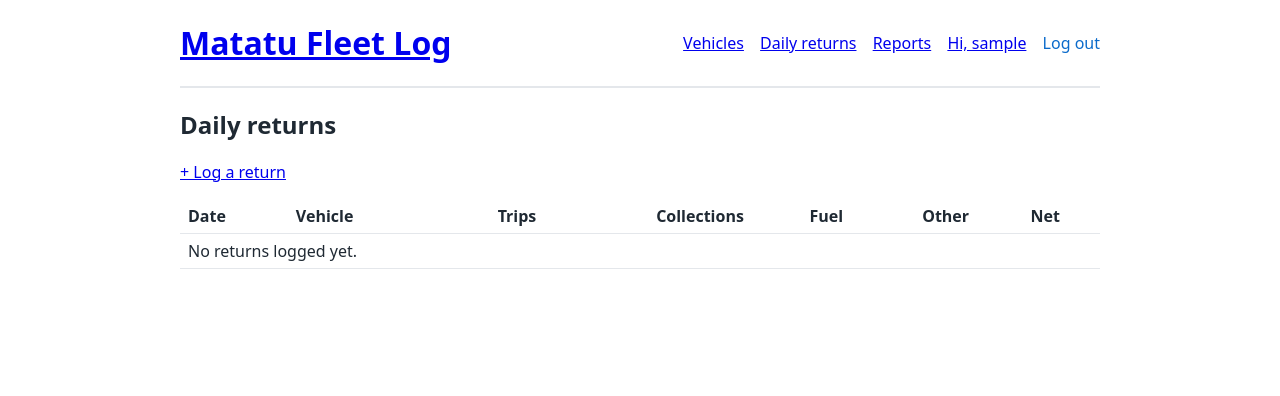
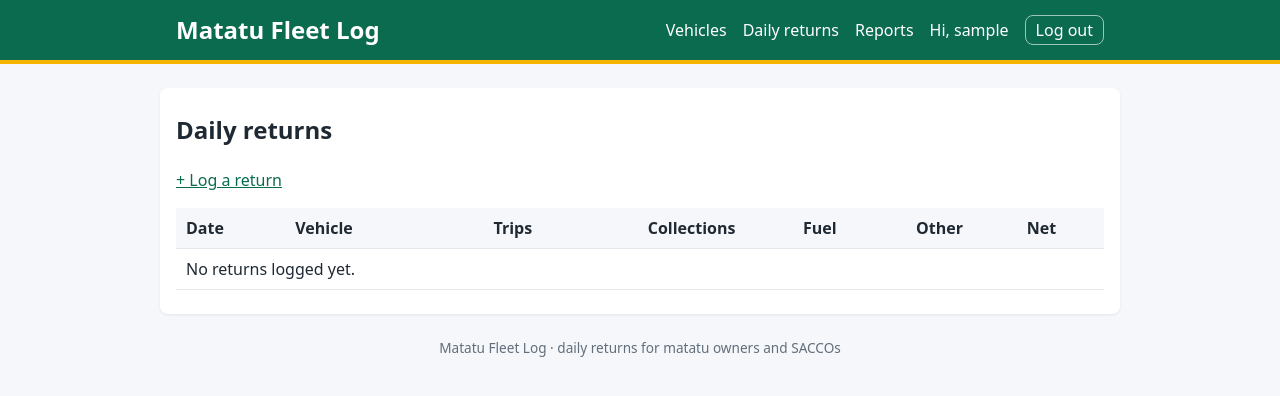
Before and after one commit to teddmchl/matatu-fleet-log, a Django app: page /returns/ in a window 1280 px wide. Shown: the top 396 px of the page. Run offline with Django 5.2, Linux system fonts and the light colour scheme; the visitor is signed in with stand-in values (Sample User, id 1); data that the repository does not hold is empty.

Commit message:
feat: add stylesheet and responsive layout
static/css/style.css served by the staticfiles app (STATICFILES_DIRS). Semantic header/nav/main/footer in base.html, tables scroll on narrow screens, home totals shown as cards.

```diff
--- a/config/settings.py
+++ b/config/settings.py
@@ -138,6 +138,8 @@ USE_TZ = True
 # https://docs.djangoproject.com/en/6.1/howto/static-files/
 
 STATIC_URL = 'static/'
+# Project-wide static files (static/css/style.css) live here, next to manage.py.
+STATICFILES_DIRS = [BASE_DIR / 'static']
 
 
 # Email
--- a/fleet/templates/fleet/home.html
+++ b/fleet/templates/fleet/home.html
@@ -5,13 +5,13 @@
 {% block content %}
 {% if user.is_authenticated %}
     <h2>Your fleet</h2>
-    <ul>
+    <ul class="stats">
         <li>Vehicles: <strong>{{ vehicle_count }}</strong></li>
         <li>Daily returns logged: <strong>{{ return_count }}</strong></li>
         <li>Total collections: <strong>KES {{ total_collections|floatformat:2 }}</strong></li>
     </ul>
     <p>
-        <a href="{% url 'fleet:return_new' %}">Log today's return</a> ·
+        <a class="button" href="{% url 'fleet:return_new' %}">Log today's return</a>
         <a href="{% url 'fleet:vehicle_new' %}">Add a vehicle</a>
     </p>
 {% else %}
--- a/fleet/templates/fleet/return_list.html
+++ b/fleet/templates/fleet/return_list.html
@@ -5,6 +5,7 @@
 {% block content %}
 <h2>Daily returns</h2>
 <p><a href="{% url 'fleet:return_new' %}">+ Log a return</a></p>
+<div class="table-wrap">
 <table>
     <tr>
         <th>Date</th><th>Vehicle</th><th class="num">Trips</th>
@@ -25,4 +26,5 @@
     <tr><td colspan="8">No returns logged yet.</td></tr>
     {% endfor %}
 </table>
+</div>
 {% endblock %}
--- a/fleet/templates/fleet/vehicle_list.html
+++ b/fleet/templates/fleet/vehicle_list.html
@@ -5,6 +5,7 @@
 {% block content %}
 <h2>My vehicles</h2>
 <p><a href="{% url 'fleet:vehicle_new' %}">+ Add a vehicle</a></p>
+<div class="table-wrap">
 <table>
     <tr><th>Plate</th><th>Route</th><th class="num">Capacity</th><th>Status</th><th></th></tr>
     {% for vehicle in vehicles %}
@@ -19,4 +20,5 @@
     <tr><td colspan="5">No vehicles yet.</td></tr>
     {% endfor %}
 </table>
+</div>
 {% endblock %}
--- a/reports/templates/reports/summary.html
+++ b/reports/templates/reports/summary.html
@@ -10,6 +10,7 @@
     <a href="?period=30">{% if period == "30" %}<strong>last 30 days</strong>{% else %}last 30 days{% endif %}</a> ·
     <a href="?period=all">{% if period == "all" %}<strong>all time</strong>{% else %}all time{% endif %}</a>
 </p>
+<div class="table-wrap">
 <table>
     <tr>
         <th>Vehicle</th><th class="num">Days logged</th><th class="num">Trips</th>
@@ -36,4 +37,5 @@
     </tr>
     {% endif %}
 </table>
+</div>
 {% endblock %}
--- /dev/null
+++ b/static/css/style.css
@@ -0,0 +1,177 @@
+/* ==========================================================================
+   Matatu Fleet Log stylesheet (static/css/style.css)
+   Loaded in templates/base.html with {% static 'css/style.css' %}.
+   Mobile first: one column by default, wider layout from 700px up.
+   ========================================================================== */
+
+:root {
+    --ink: #1f2933;
+    --muted: #616e7c;
+    --line: #e4e7eb;
+    --bg: #f5f7fa;
+    --card: #ffffff;
+    --brand: #0b6b4f;      /* matatu green */
+    --brand-dark: #08513c;
+    --accent: #f4b400;     /* route-sign yellow */
+    --danger: #b42318;
+    --ok-bg: #e3f8ec;
+    --radius: 8px;
+}
+
+* { box-sizing: border-box; }
+
+body {
+    margin: 0;
+    font-family: system-ui, -apple-system, "Segoe UI", Roboto, sans-serif;
+    line-height: 1.5;
+    color: var(--ink);
+    background: var(--bg);
+}
+
+a { color: var(--brand); }
+a:hover { color: var(--brand-dark); }
+
+/* ---------- header and navigation ---------- */
+.site-header {
+    background: var(--brand);
+    border-bottom: 4px solid var(--accent);
+}
+.site-header .inner {
+    max-width: 960px;
+    margin: 0 auto;
+    padding: 12px 16px;
+    display: flex;
+    flex-wrap: wrap;
+    align-items: center;
+    justify-content: space-between;
+    gap: 8px;
+}
+.brand {
+    margin: 0;
+    font-size: 1.25rem;
+}
+.brand a { color: #fff; text-decoration: none; }
+
+.site-nav {
+    display: flex;
+    flex-wrap: wrap;
+    align-items: center;
+    gap: 4px 16px;
+}
+.site-nav a,
+.site-nav button {
+    color: #fff;
+    text-decoration: none;
+    font: inherit;
+}
+.site-nav a:hover { text-decoration: underline; }
+.site-nav form { display: inline; margin: 0; }
+.site-nav button {
+    background: none;
+    border: 1px solid rgba(255, 255, 255, 0.6);
+    border-radius: var(--radius);
+    padding: 2px 10px;
+    cursor: pointer;
+}
+
+/* ---------- page body ---------- */
+main {
+    max-width: 960px;
+    margin: 24px auto;
+    padding: 24px 16px;
+    background: var(--card);
+    border-radius: var(--radius);
+    box-shadow: 0 1px 3px rgba(0, 0, 0, 0.08);
+}
+h2 { margin-top: 0; }
+
+.site-footer {
+    text-align: center;
+    color: var(--muted);
+    font-size: 0.85rem;
+    padding-bottom: 24px;
+}
+
+/* ---------- flash messages ---------- */
+.messages {
+    max-width: 960px;
+    margin: 16px auto 0;
+    padding: 0 16px;
+}
+.messages li {
+    list-style: none;
+    padding: 10px 14px;
+    background: var(--ok-bg);
+    border-left: 4px solid var(--brand);
+    border-radius: var(--radius);
+    margin-bottom: 6px;
+}
+
+/* ---------- summary cards on the home page ---------- */
+.stats {
+    display: grid;
+    grid-template-columns: 1fr;
+    gap: 12px;
+    padding: 0;
+}
+.stats li {
+    list-style: none;
+    padding: 14px;
+    border: 1px solid var(--line);
+    border-radius: var(--radius);
+}
+.stats strong { display: block; font-size: 1.4rem; }
+
+/* ---------- tables ---------- */
+.table-wrap { overflow-x: auto; }  /* wide tables scroll on phones instead of breaking the page */
+table { border-collapse: collapse; width: 100%; min-width: 520px; }
+th, td { text-align: left; padding: 8px 10px; border-bottom: 1px solid var(--line); }
+th { background: var(--bg); font-weight: 600; }
+td.num, th.num { text-align: right; font-variant-numeric: tabular-nums; }
+tr:hover td { background: #fafbfc; }
+
+/* ---------- forms ---------- */
+form p { margin: 12px 0; }
+label { display: block; font-weight: 600; margin-bottom: 4px; }
+input[type="text"],
+input[type="email"],
+input[type="password"],
+input[type="number"],
+input[type="date"],
+select,
+textarea {
+    width: 100%;
+    max-width: 420px;
+    padding: 8px 10px;
+    font: inherit;
+    border: 1px solid #cbd2d9;
+    border-radius: var(--radius);
+}
+input:focus, select:focus, textarea:focus {
+    outline: 2px solid var(--accent);
+    border-color: var(--brand);
+}
+.helptext { display: block; color: var(--muted); font-size: 0.85rem; }
+.errorlist { color: var(--danger); padding-left: 0; list-style: none; margin: 4px 0; }
+
+/* ---------- buttons ---------- */
+button,
+.button {
+    display: inline-block;
+    background: var(--brand);
+    color: #fff;
+    border: none;
+    border-radius: var(--radius);
+    padding: 8px 16px;
+    font: inherit;
+    text-decoration: none;
+    cursor: pointer;
+}
+button:hover, .button:hover { background: var(--brand-dark); color: #fff; }
+button.danger { background: var(--danger); }
+
+/* ---------- wider screens ---------- */
+@media (min-width: 700px) {
+    .stats { grid-template-columns: repeat(3, 1fr); }
+    .brand { font-size: 1.5rem; }
+}
--- a/templates/base.html
+++ b/templates/base.html
@@ -1,6 +1,8 @@
+{% load static %}
 {% comment %}
 Project-level layout. Every page extends this and fills {% block content %}.
 The nav changes depending on request.user (available through the auth context processor).
+Styles live in static/css/style.css and are served through the staticfiles app.
 {% endcomment %}
 <!DOCTYPE html>
 <html lang="en">
@@ -8,25 +10,13 @@ The nav changes depending on request.user (available through the auth context pr
     <meta charset="UTF-8">
     <meta name="viewport" content="width=device-width, initial-scale=1.0">
     <title>{% block title %}Matatu Fleet Log{% endblock %}</title>
-    <style>
-        body { font-family: system-ui, sans-serif; max-width: 920px; margin: 0 auto; padding: 0 16px; color: #1f2933; }
-        header { display: flex; justify-content: space-between; align-items: center; flex-wrap: wrap; border-bottom: 2px solid #e4e7eb; }
-        nav a, nav button { margin-left: 12px; }
-        nav form { display: inline; }
-        nav button { background: none; border: none; color: #0b6bcb; cursor: pointer; font: inherit; padding: 0; }
-        table { border-collapse: collapse; width: 100%; }
-        th, td { text-align: left; padding: 6px 8px; border-bottom: 1px solid #e4e7eb; }
-        td.num, th.num { text-align: right; }
-        .messages li { list-style: none; padding: 8px; background: #e3f8ec; margin-bottom: 6px; }
-        .errorlist { color: #b42318; }
-        form p { margin: 10px 0; }
-        label { display: block; font-weight: 600; }
-    </style>
+    <link rel="stylesheet" href="{% static 'css/style.css' %}">
 </head>
 <body>
-    <header>
-        <h1><a href="{% url 'fleet:home' %}">Matatu Fleet Log</a></h1>
-        <nav>
+    <header class="site-header">
+        <div class="inner">
+            <h1 class="brand"><a href="{% url 'fleet:home' %}">Matatu Fleet Log</a></h1>
+            <nav class="site-nav" aria-label="Main">
                 {% if user.is_authenticated %}
                     <a href="{% url 'fleet:vehicle_list' %}">Vehicles</a>
                     <a href="{% url 'fleet:return_list' %}">Daily returns</a>
@@ -42,6 +32,7 @@ The nav changes depending on request.user (available through the auth context pr
                     <a href="{% url 'accounts:signup' %}">Sign up</a>
                 {% endif %}
             </nav>
+        </div>
     </header>
 
     {% if messages %}
@@ -53,5 +44,9 @@ The nav changes depending on request.user (available through the auth context pr
     <main>
         {% block content %}{% endblock %}
     </main>
+
+    <footer class="site-footer">
+        <p>Matatu Fleet Log · daily returns for matatu owners and SACCOs</p>
+    </footer>
 </body>
 </html>
```
Also changed, not shown: fleet/tests.py (+11 -0 lines). Lines whose indentation alone changed are shown as unchanged.
